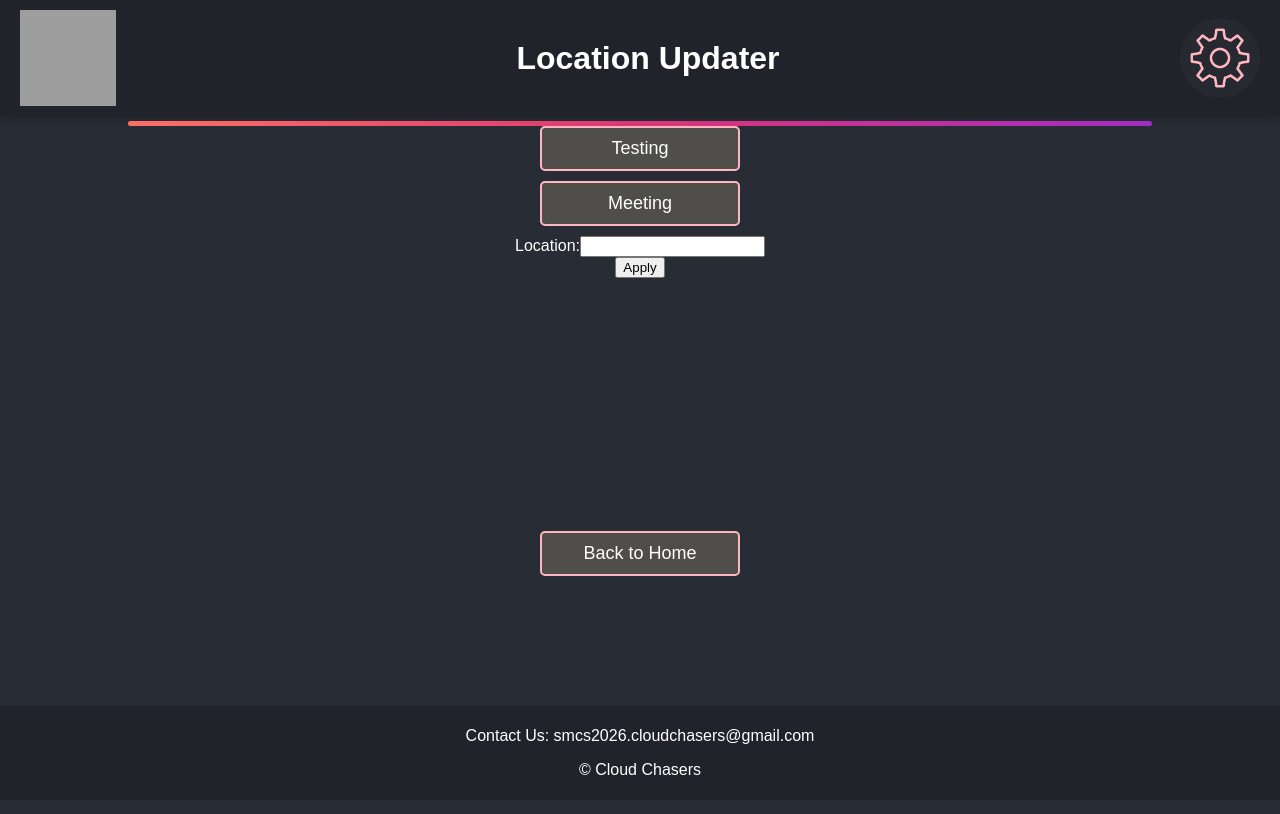
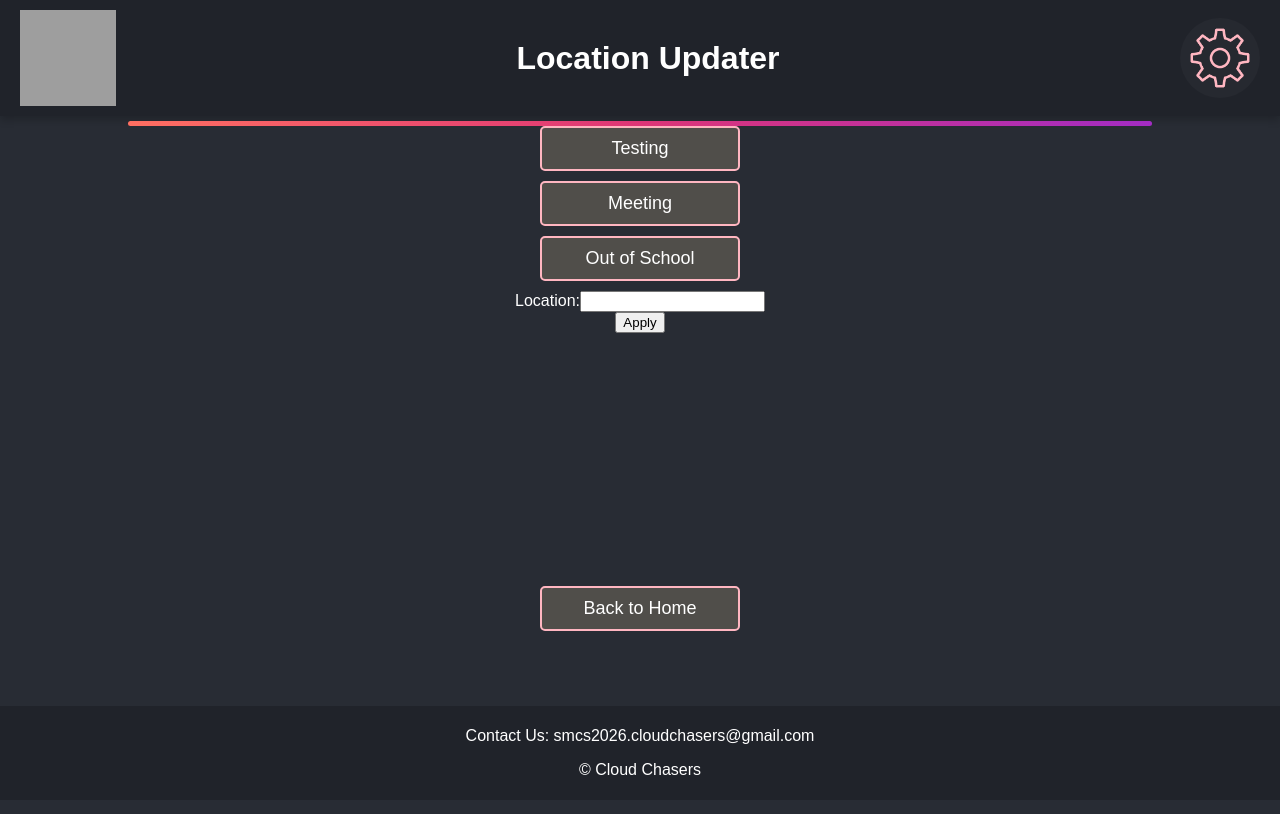
Before and after one commit to danielk-19/Software-Project-Repository, a React (Create React App) app in the folder my-app/: page /#/form2 in a window 1280 px wide. Shown: the top 814 px of the page. Built offline with nearby package versions, Linux system fonts and the light colour scheme; grey boxes are pictures that could not be loaded.

Commit message:
Update form2.js
added a out of shcool option

```diff
--- a/my-app/src/pages/form2.js
+++ b/my-app/src/pages/form2.js
@@ -39,7 +39,13 @@ export default function Form2() {
             >Meeting</button>
 
             </div>
+            <div className="button-container">
+            <button
+              value="Out of School: "
+              onClick={handleLocationChange} className="buttonDesign"
+            >Out of School</button>
 
+            </div>
 
             <div>
                 <form onSubmit={handleSubmitForm2} className="button-container">
```
